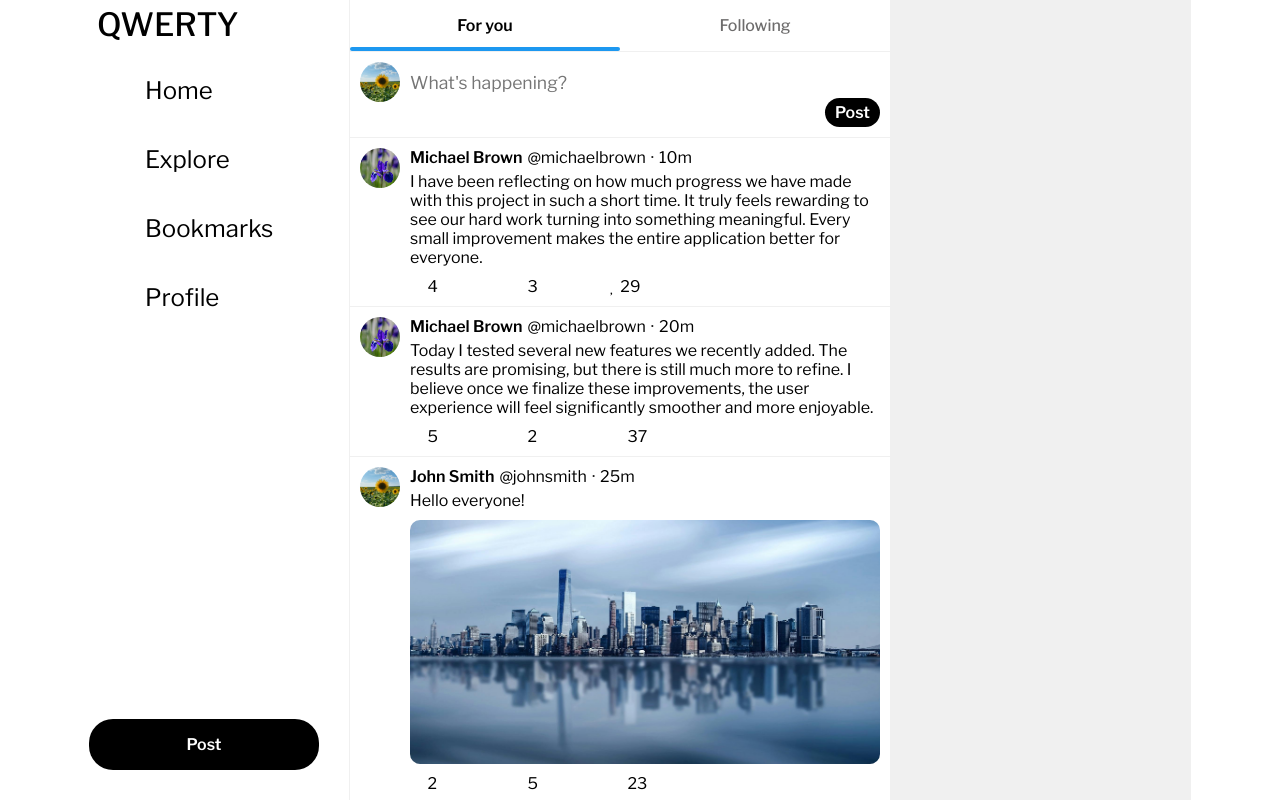
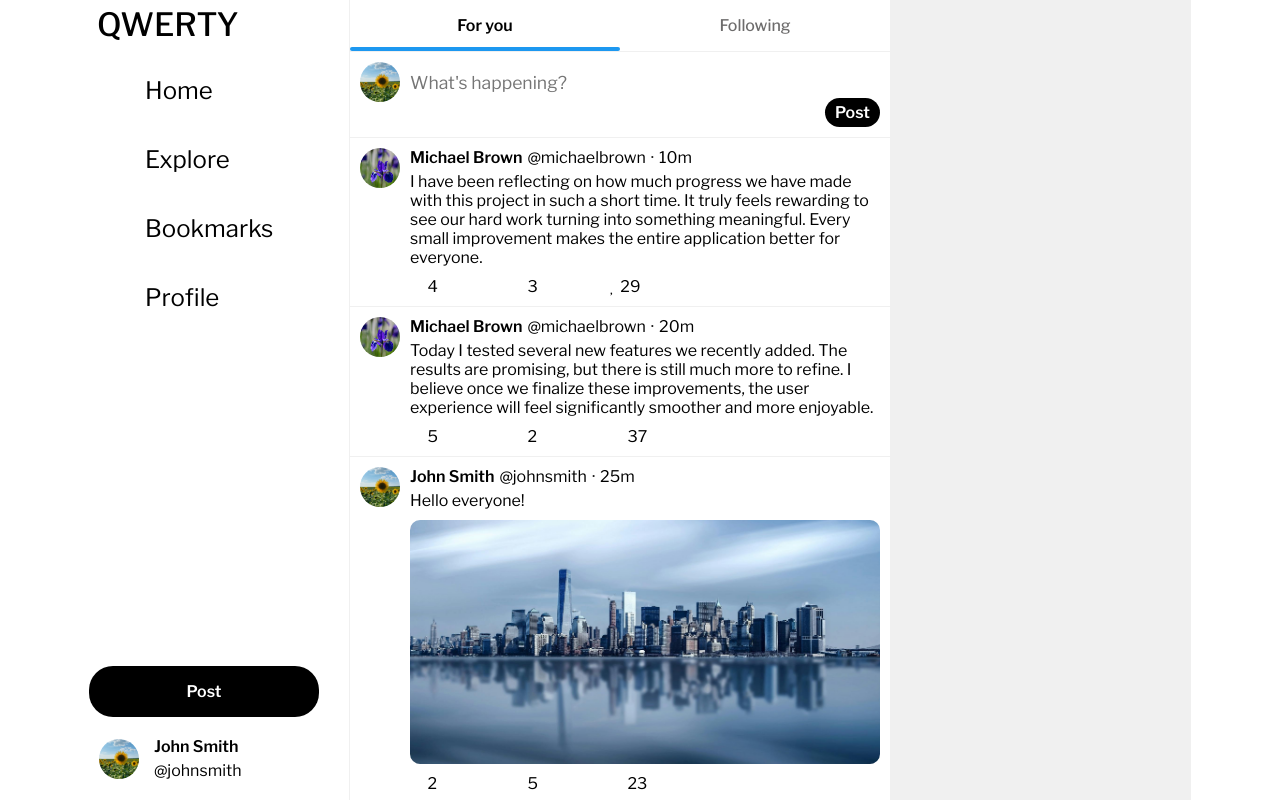
Before and after one commit to Leont1cov/QWERTY, a React (Vite) app: page / in a window 1280 px wide. Built offline with nearby package versions, Linux system fonts and the light colour scheme; a web font is replaced by a local one.

Commit message:
style: add profile on the sidebar component

```diff
--- a/src/components/layout/sidebar/Sidebar.jsx
+++ b/src/components/layout/sidebar/Sidebar.jsx
@@ -1,7 +1,13 @@
 import Button from "../../ui/Button"
 import SidebarItem from "./SidebarItem"
+import ProfilePicture from "../../ui/ProfilePicture"
 
-export default function Sidebar() {
+export default function Sidebar({
+    profileUsername,
+    profileTag,
+    profilePic,
+    profileLink,
+}) {
     return (
         <div className="sidebar">
             <a className="sidebar__logo" href="#">
@@ -18,11 +24,30 @@ export default function Sidebar() {
                     />
                     <SidebarItem iconName={"fa-user-o"} title={"Profile"} />
                 </ul>
-                <Button
-                    title={"Post"}
-                    buttonClass="button"
-                    button__titleClass="button__title"
-                />
+
+                <div className="sidebar__list--bottomContainer">
+                    <Button
+                        title={"Post"}
+                        buttonClass="button"
+                        button__titleClass="button__title"
+                    />
+
+                    <a
+                        href={profileLink}
+                        className="sidebar__list--bottomContainer--profileContainer"
+                    >
+                        <ProfilePicture profilePicture={profilePic} />
+
+                        <div className="sidebar__list--bottomContainer--profileContainer--profileNames">
+                            <span className="sidebar__list--bottomContainer--profileContainer--profileNames--username">
+                                {profileUsername}
+                            </span>
+                            <span className="sidebar__list--bottomContainer--profileContainer--profileNames--tag">
+                                {profileTag}
+                            </span>
+                        </div>
+                    </a>
+                </div>
             </div>
         </div>
     )
--- a/src/pages/home.jsx
+++ b/src/pages/home.jsx
@@ -63,7 +63,12 @@ export default function Home() {
 
     return (
         <main className="main">
-            <Sidebar />
+            <Sidebar
+                profileUsername={userData.profile.username}
+                profileTag={userData.profile.tag}
+                profilePic={userData.profile.profilePic}
+                profileLink={"#"}
+            />
 
             <div className="main__center">
                 <Header
--- a/src/styles/components/_sidebar.scss
+++ b/src/styles/components/_sidebar.scss
@@ -25,7 +25,7 @@
         flex-direction: column;
         gap: 24px;
         height: 100%;
-        padding-bottom: 30px;
+        padding-bottom: 10px;
 
         &-ul {
             display: flex;
@@ -56,5 +56,38 @@
                 width: 20px;
             }
         }
+
+        &--bottomContainer {
+            margin-top: auto;
+            display: flex;
+            flex-direction: column;
+            gap: 10px;
+
+            &--profileContainer {
+                display: flex;
+                align-items: center;
+                gap: 15px;
+                padding: 10px;
+                transition: background-color 0.2s ease, border-radius 0.2s ease;
+                color: $color-black;
+                text-decoration: none;
+                cursor: pointer;
+
+                &:hover {
+                    background-color: $color-gray-light;
+                    border-radius: 24px;
+                }
+
+                &--profileNames {
+                    display: flex;
+                    flex-direction: column;
+                    gap: 5px;
+
+                    &--username {
+                        font-weight: 600;
+                    }
+                }
+            }
+        }
     }
 }
```
